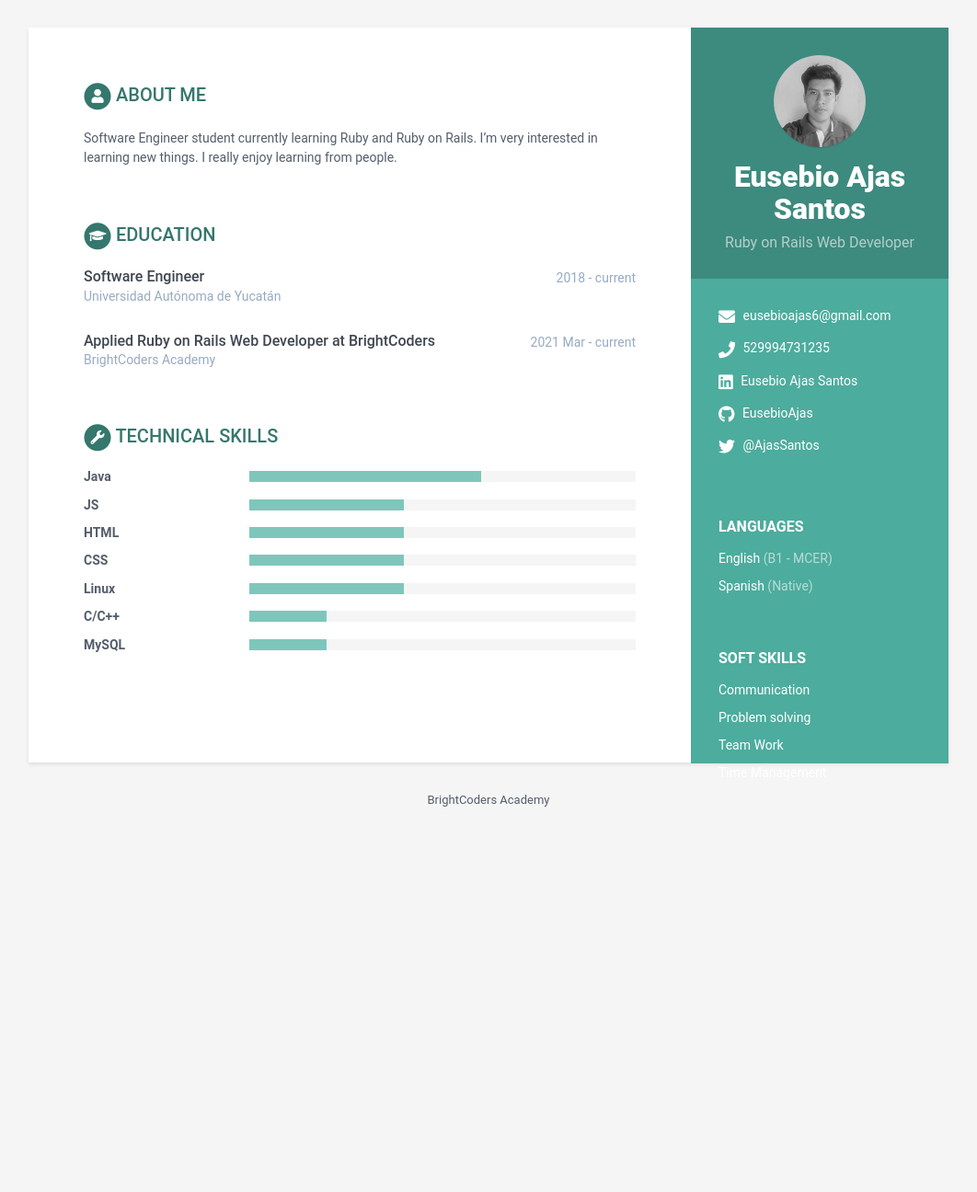
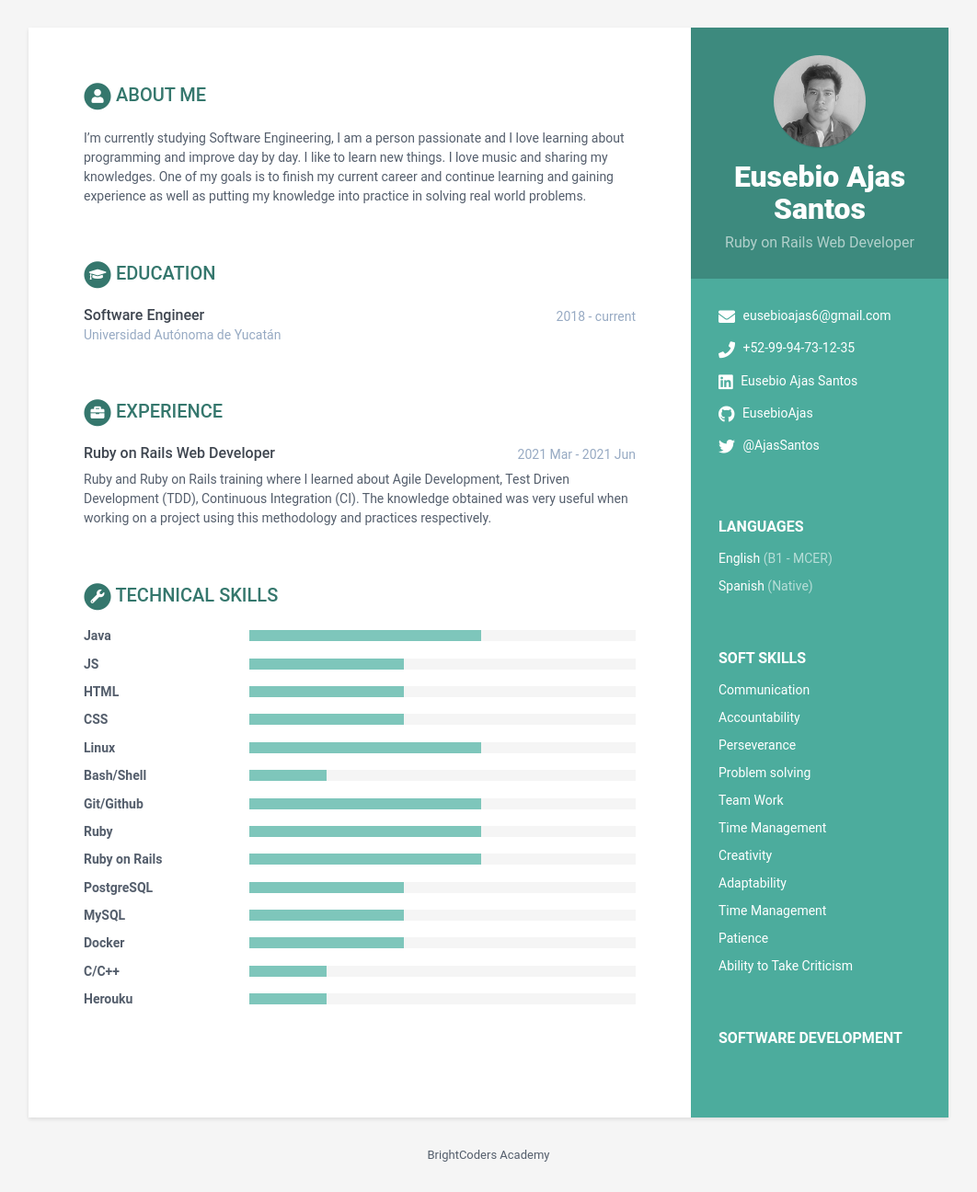
Before and after one commit to BC-MAR-21-ROR/kata-resume-EusebioAjas, a Jekyll site: the page built from index.html, in a window 1280 px wide. Shown: the whole page at 92% size, without its empty margins (109-1171 px from the left). Built offline with Jekyll 4.4.1, drawn with Linux system fonts in a browser that asks for light colours; before the commit the page ends 911 px from its top, so only the background shows below that.

Commit message:
Update resume data

```diff
--- a/_data/data.yml
+++ b/_data/data.yml
@@ -13,7 +13,7 @@ sidebar:
 
   # Actualiza tus datos de contacto
   email: eusebioajas6@gmail.com
-  phone: +529994731235
+  phone: +52-99-94-73-12-35
   website: # No agregar http://
   linkedin: Eusebio Ajas Santos
   github: EusebioAjas
@@ -40,6 +40,12 @@ sidebar:
     - item: Communication
       link: # dejar en blanco
 
+    - item: Accountability
+      link: # dejar en blanco
+
+    - item: Perseverance
+      link: # dejar en blanco
+
     - item: Problem solving
       link: # dejar en blanco
 
@@ -49,12 +55,49 @@ sidebar:
     - item: Time Management
       link: # dejar en blanco
 
+    - item: Creativity
+      link: # dejar en blanco
+
+    - item: Adaptability
+      link: # dejar en blanco
+
+    - item: Time Management
+      link: # dejar en blanco
+
+    - item: Patience
+      link: # dejar en blanco
+
+    - item: Ability to Take Criticism
+      link: # dejar en blanco
+
+  software-development:
+    - item: Design
+      link: # dejar en blanco
+
+    - item: Coding
+      link: # dejar en blanco
+
+    - item: Implementation
+      link: # dejar en blanco
+
+    - item: Testing
+      link: # dejar en blanco
+
+    - item: Algorithms
+      link: # dejar en blanco
+
+    - item: Documentation
+      link: # dejar en blanco
+
 # Registra aquí un resumen de tu perfil
 career-profile:
   title: About Me # NO MODIFICAR
   summary: |
-    Software Engineer student currently learning Ruby and Ruby on Rails. I'm very interested in learning new things. I really enjoy learning from people.
-
+    I'm currently studying Software Engineering, I am a person passionate and I love learning about
+    programming and improve day by day. I like to learn new things.
+    I love music and sharing my knowledges.
+    One of my goals is to finish my current career and continue learning
+    and gaining experience as well as putting my knowledge into practice in solving real world problems.
 # Registra aquí tus estudios. Agrega o elimina según sea necesario
 educationcomplete:
   - degree: Software Engineer
@@ -62,13 +105,16 @@ educationcomplete:
     time: 2018 - current
     details: |
 
-  - degree: Applied Ruby on Rails Web Developer at BrightCoders
-    university: BrightCoders Academy
-    time: 2021 Mar - current
-    details: |
-
 # Registra aquí tu experiencia. Agrega o elimina según sea necesario
 experiences:
+  - role: Ruby on Rails Web Developer
+    time: 2021 Mar - 2021 Jun
+    Company: BrightCoders Academy - MagnaLabs
+    details: |
+      Ruby and Ruby on Rails training where I learned about Agile Development,
+      Test Driven Development (TDD), Continuous Integration (CI).
+      The knowledge obtained was very useful when working on a project using this
+      methodology and practices respectively.
   # - role: Lead Developer
   #   time: 2015 - Present
   #   company: Startup Hubs, San Francisco
@@ -119,13 +165,35 @@ skills:
       level: 40%
 
     - name: Linux
+      level: 60%
+
+    - name: Bash/Shell
+      level: 20%
+
+    - name: Git/Github
+      level: 60%
+
+    - name: Ruby
+      level: 60%
+
+    - name: Ruby on Rails
+      level: 60%
+
+    - name: PostgreSQL
+      level: 40%
+
+    - name: MySQL
+      level: 40%
+
+    - name: Docker
       level: 40%
 
     - name: C/C++
       level: 20%
 
-    - name: MySQL
+    - name: Herouku
       level: 20%
+
 # NO MODIFICAR
 footer: >
   BrightCoders Academy
--- a/_includes/sidebar.html
+++ b/_includes/sidebar.html
@@ -25,6 +25,7 @@
 
   {% include language.html %}
   {% include interests.html %}
+  {% include software-development.html %}
 
   {% if sidebar.about %}
     {% include about.html %}
--- /dev/null
+++ b/_includes/software-development.html
@@ -0,0 +1,23 @@
+{% assign software-development = site.data.data.sidebar.software-development %}
+{% if software-development %}
+<div class="software-development-container container-block">
+
+  <h2 class="container-block-title">
+    Software Development
+  </h2>
+
+  <ul class="list-unstyled software-development-list">
+    {% for interest in software-development %}
+
+    {% if software-development.link %}
+    <li><a href="{{ software-development.link }}">{{ software-development.item }}</a></li>
+    {% else %}
+    <li>{{ software-development.item }}</li>
+    {% endif %}
+
+    {% endfor %}
+  </ul>
+
+</div>
+<!--//software-development-->
+{% endif %}
```
